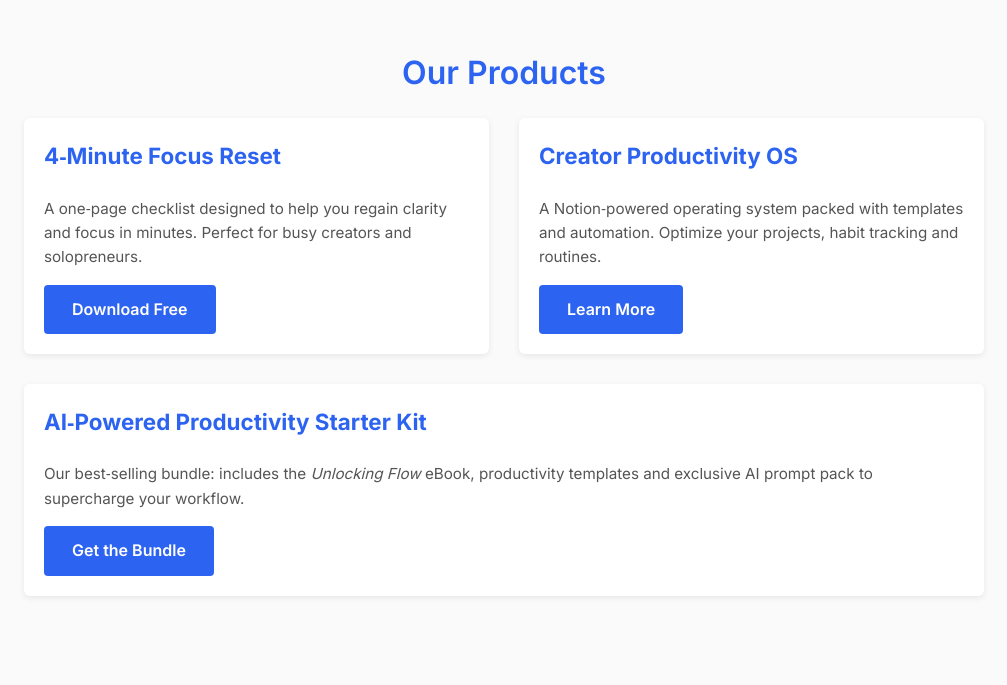
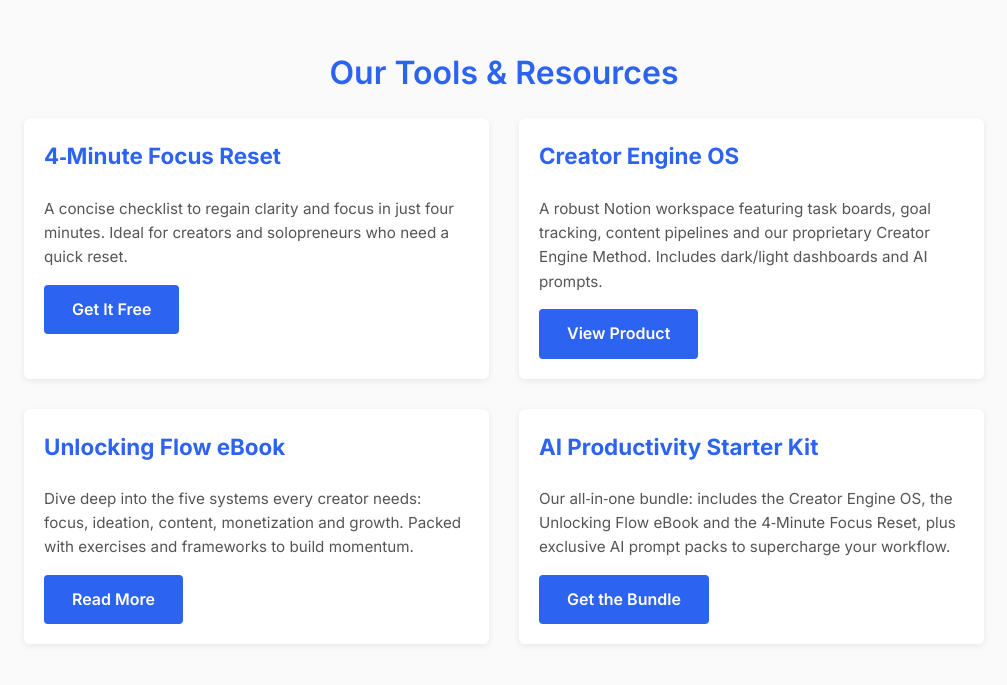
Before and after one commit to FGTyronne/growyourselfdigital.github.io, a plain HTML site: page index.html in a window 1280 px wide. Shown: the part 955-1640 px from the top of the page, without its empty margins (136-1143 px from the left). Drawn offline with Linux system fonts and the light colour scheme.

Commit message:
Add files via upload

```diff
--- a/index.html
+++ b/index.html
@@ -36,28 +36,36 @@
     <!-- Products Section -->
     <section id="products" class="section products">
         <div class="container">
-            <h2>Our Products</h2>
+            <h2>Our Tools & Resources</h2>
             <div class="product-grid">
                 <!-- Lead Magnet -->
                 <div class="product">
                     <h3>4‑Minute Focus Reset</h3>
-                    <p>A one‑page checklist designed to help you regain clarity and focus in minutes. Perfect for busy
-                        creators and solopreneurs.</p>
-                    <a href="#" class="btn btn-secondary">Download Free</a>
+                    <p>A concise checklist to regain clarity and focus in just four minutes. Ideal for creators and
+                        solopreneurs who need a quick reset.</p>
+                    <!-- Link directly to the free Gumroad product page since MailerLite is not being used -->
+                    <a href="https://growdigital4.gumroad.com/l/poipt" class="btn btn-secondary" target="_blank" rel="noopener">Get It Free</a>
                 </div>
-                <!-- Core Product -->
+                <!-- Creator Engine OS -->
                 <div class="product">
-                    <h3>Creator Productivity OS</h3>
-                    <p>A Notion‑powered operating system packed with templates and automation. Optimize your projects,
-                        habit tracking and routines.</p>
-                    <a href="#" class="btn btn-secondary">Learn More</a>
+                    <h3>Creator Engine OS</h3>
+                    <p>A robust Notion workspace featuring task boards, goal tracking, content pipelines and our
+                        proprietary Creator Engine Method. Includes dark/light dashboards and AI prompts.</p>
+                    <a href="https://growdigital4.gumroad.com/l/osdxm" class="btn btn-secondary" target="_blank" rel="noopener">View Product</a>
+                </div>
+                <!-- Unlocking Flow eBook -->
+                <div class="product">
+                    <h3>Unlocking Flow eBook</h3>
+                    <p>Dive deep into the five systems every creator needs: focus, ideation, content, monetization and
+                        growth. Packed with exercises and frameworks to build momentum.</p>
+                    <a href="https://growdigital4.gumroad.com/l/rdlaen" class="btn btn-secondary" target="_blank" rel="noopener">Read More</a>
                 </div>
                 <!-- Bundle Product -->
                 <div class="product">
-                    <h3>AI‑Powered Productivity Starter Kit</h3>
-                    <p>Our best‑selling bundle: includes the <em>Unlocking Flow</em> eBook, productivity templates and
-                        exclusive AI prompt pack to supercharge your workflow.</p>
-                    <a href="#" class="btn btn-secondary">Get the Bundle</a>
+                    <h3>AI Productivity Starter Kit</h3>
+                    <p>Our all‑in‑one bundle: includes the Creator Engine OS, the Unlocking Flow eBook and the
+                        4‑Minute Focus Reset, plus exclusive AI prompt packs to supercharge your workflow.</p>
+                    <a href="https://growdigital4.gumroad.com/l/pcdaqig" class="btn btn-secondary" target="_blank" rel="noopener">Get the Bundle</a>
                 </div>
             </div>
         </div>
```
